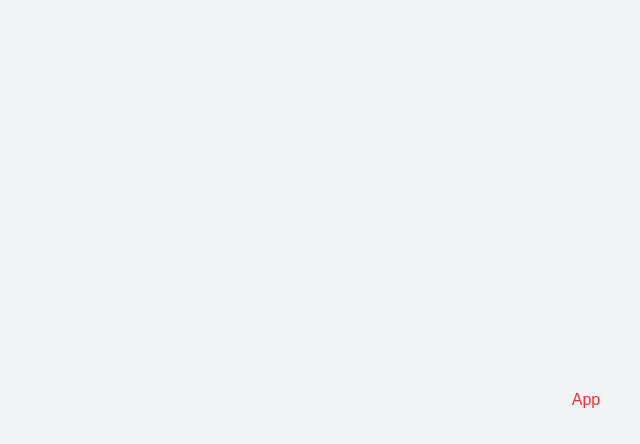
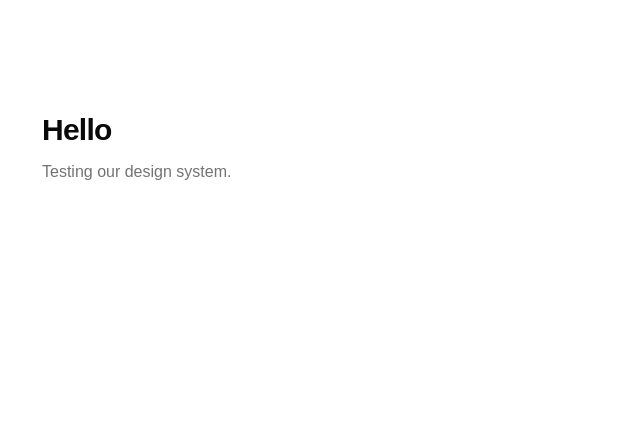
Before and after one commit to Guna1301/itsguna, a React (Vite) app: page / in a window 1280 px wide. Shown: the top 444 px of the page, without its empty margins (54-694 px from the left). Built offline with nearby package versions, Linux system fonts and the light colour scheme.

Commit message:
feat: create reusable sections

```diff
--- a/src/App.tsx
+++ b/src/App.tsx
@@ -1,8 +1,18 @@
+import { Container } from "@/components/common/Container";
+import { Section } from "@/components/common/Section";
+import { SectionHeading } from "@/components/common/SectionHeading";
 
-const App = () => {
+function App() {
   return (
-    <div className="min-h-screen flex items-center justify-center text-red-500 bg-gray-100">App</div>
-  )
+    <Section>
+      <Container>
+        <SectionHeading
+          title="Hello"
+          description="Testing our design system."
+        />
+      </Container>
+    </Section>
+  );
 }
 
-export default App
+export default App;
--- a/src/components/common/Container.tsx
+++ b/src/components/common/Container.tsx
@@ -0,0 +1,19 @@
+import type { ReactNode } from "react";
+
+interface ContainerProps {
+  children: ReactNode;
+  className?: string;
+}
+
+export function Container({
+  children,
+  className = "",
+}: ContainerProps) {
+  return (
+    <div
+      className={`mx-auto w-full max-w-6xl px-6 lg:px-8 ${className}`}
+    >
+      {children}
+    </div>
+  );
+}
--- a/src/components/common/Section.tsx
+++ b/src/components/common/Section.tsx
@@ -0,0 +1,22 @@
+import type { ReactNode } from "react";
+
+interface SectionProps {
+  children: ReactNode;
+  id?: string;
+  className?: string;
+}
+
+export function Section({
+  children,
+  id,
+  className = "",
+}: SectionProps) {
+  return (
+    <section
+      id={id}
+      className={`py-20 md:py-28 ${className}`}
+    >
+      {children}
+    </section>
+  );
+}
--- a/src/components/common/SectionHeading.tsx
+++ b/src/components/common/SectionHeading.tsx
@@ -0,0 +1,29 @@
+interface SectionHeadingProps {
+  title: string;
+  description?: string;
+  align?: "left" | "center";
+}
+
+export function SectionHeading({
+  title,
+  description,
+  align = "left",
+}: SectionHeadingProps) {
+  return (
+    <div
+      className={`mb-12 ${
+        align === "center" ? "text-center" : ""
+      }`}
+    >
+      <h2 className="text-3xl font-bold tracking-tight">
+        {title}
+      </h2>
+
+      {description && (
+        <p className="mt-3 max-w-2xl text-muted-foreground">
+          {description}
+        </p>
+      )}
+    </div>
+  );
+}
```
